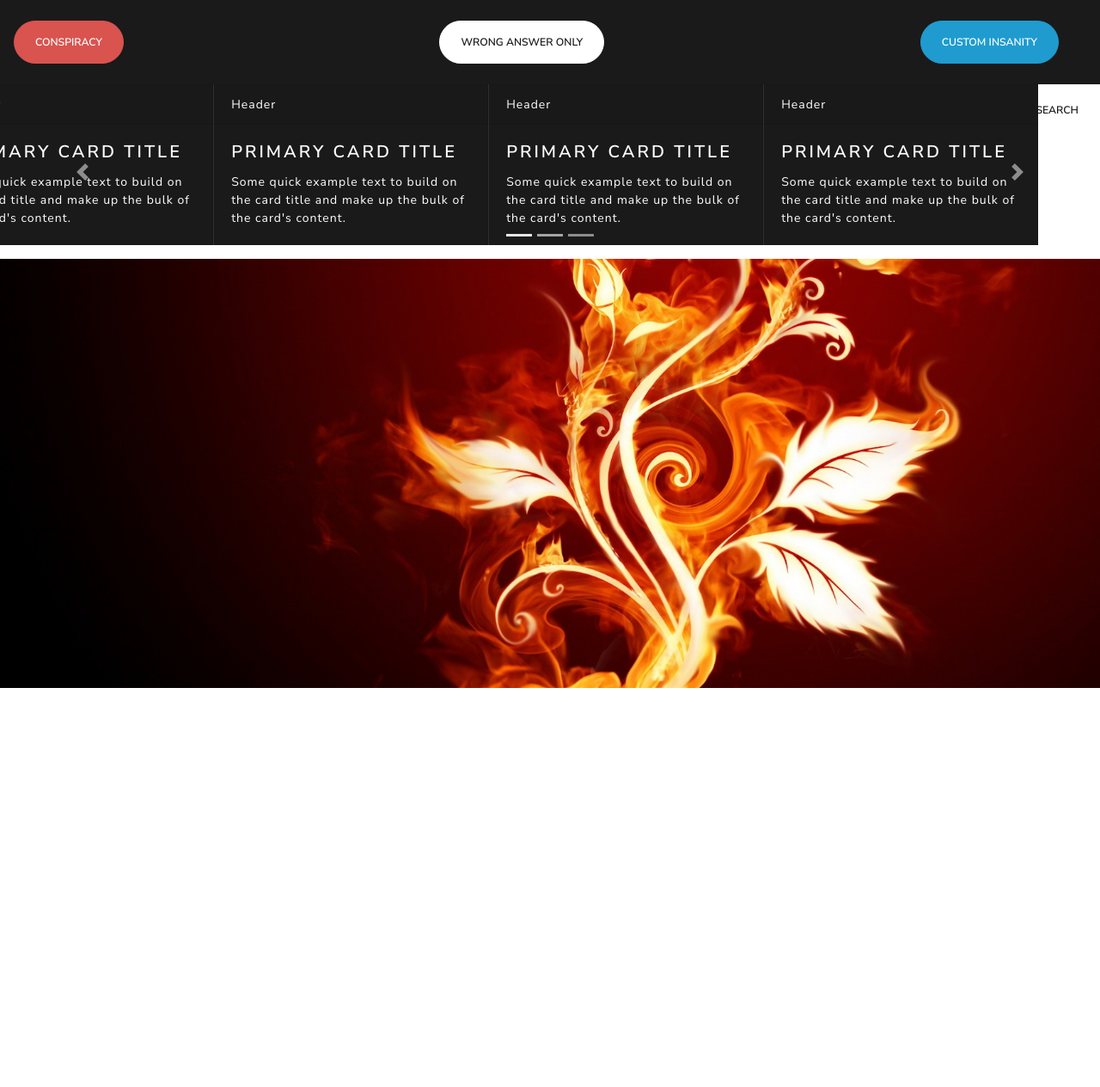
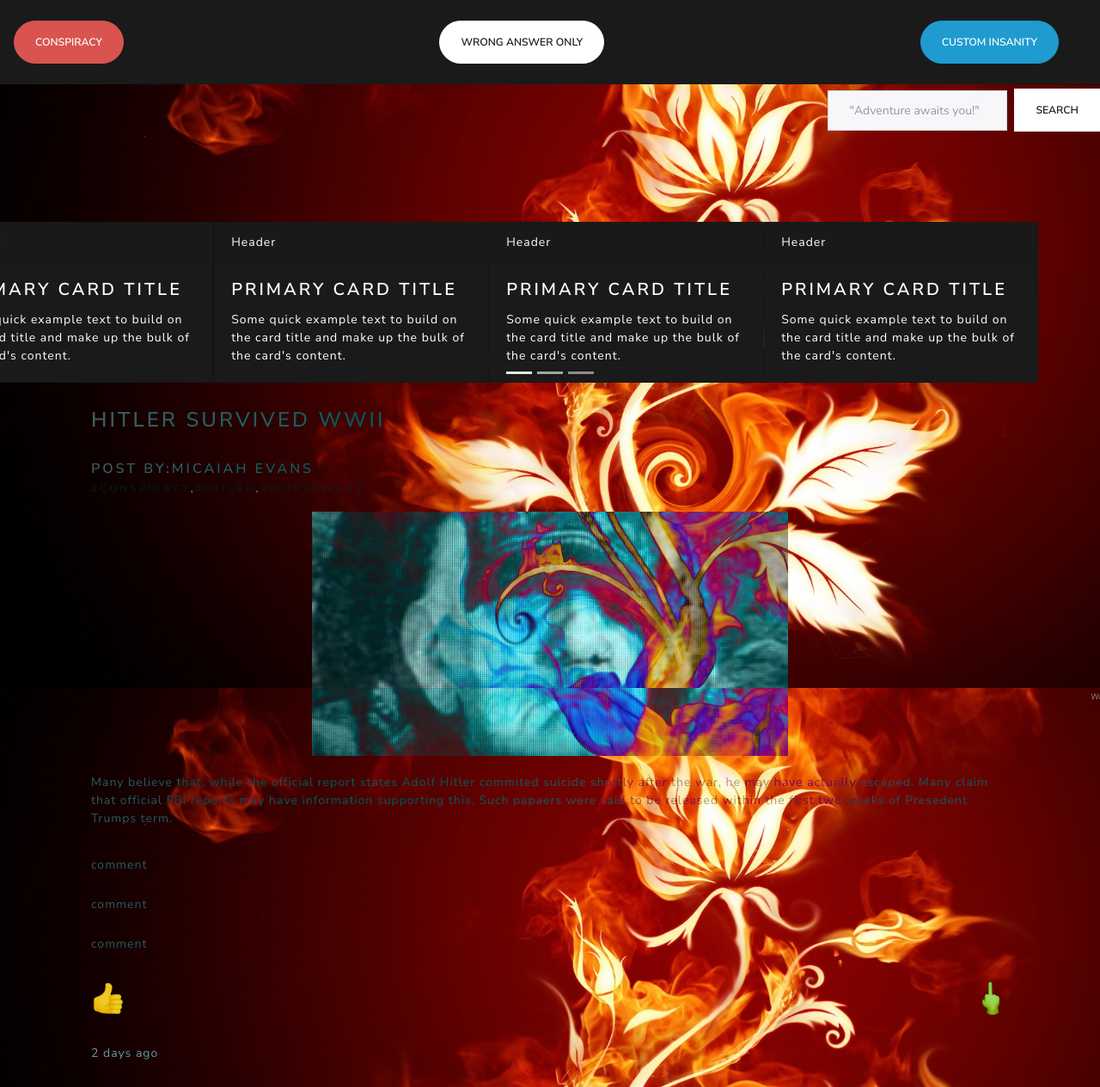
Before and after one commit to dfahn03/Posts-Against-Humanity, a website with bundled scripts: page client/index.html in a window 1280 px wide. Shown: the whole page at 86% size. Before the commit the page ends 800 px from the top, so only its background shows below. Built offline with nearby package versions, Linux system fonts and the light colour scheme; files whose address does not match are found by name.

Commit message:
mOstly done with html

```diff
--- a/client/assets/stylesheet/style.css
+++ b/client/assets/stylesheet/style.css
@@ -1,4 +1,4 @@
-html {
+body {
   background: url("../Abstract-Flowers-HD-Wallpaper.jpg") no-repeat center center fixed;
   -webkit-background-size: cover;
   -moz-background-size: cover;
@@ -30,6 +30,7 @@ html {
   position: fixed;
   right: 0;
   margin-top: 5px;
+  z-index: 1;
 }
 
 .card {
@@ -41,6 +42,36 @@ html {
 justify-content: space-between;
 }
 
-.carousel-item #carouselExampleControls .carousel-inner {
-  background-image: none;
+#carouselTrendingIndicators {
+margin-top: 20vh;
 }
+
+
+.vote-icon {
+height: 40px;
+}
+
+.like-body {
+  justify-content: space-between;
+
+}
+
+.post-img {
+height: auto;
+/* display: inline-block; */
+margin: 0 auto;
+}
+/*
+
+.not-the-d-fleex {
+  justify-content: center;
+} */
+
+
+.individual-post {
+  background-color: #000000bf;
+  mix-blend-mode: difference;
+}
+.mix-text-difference {
+  mix-blend-mode: difference
+}
--- a/client/index.html
+++ b/client/index.html
@@ -6,6 +6,8 @@
   <meta name="viewport" content="width=device-width, initial-scale=1.0">
   <meta http-equiv="X-UA-Compatible" content="ie=edge">
   <link rel="stylesheet" href="https://bootswatch.com/4/lux/bootstrap.css">
+  <link rel="stylesheet" href="https://use.fontawesome.com/releases/v5.8.2/css/all.css"
+    integrity="sha384-oS3vJWv+0UjzBfQzYUhtDYW+Pj2yciDJxpsK1OYPAYjqT085Qq/1cq5FLXAZQ7Ay" crossorigin="anonymous">
   <link rel="shortcut icon" href="assets/GandalfTheHobbitFilmseries.jpg" type="image/x-icon">
   <link rel="stylesheet" href="assets/stylesheet/style.css">
   <title>Posts Against Humanity</title>
@@ -42,7 +44,7 @@
       </form>
     </span>
 
-    <div id="carouselExampleControls" class="carousel slide" data-ride="carousel">
+    <div id="carouselTrendingIndicators" class="carousel slide" data-ride="carousel">
       <ol class="carousel-indicators">
         <li data-target="#carouselExampleIndicators" data-slide-to="0" class="active"></li>
         <li data-target="#carouselExampleIndicators" data-slide-to="1"></li>
@@ -97,16 +99,48 @@
 
         </div>
       </div>
-      <a class="carousel-control-prev" href="#carouselExampleControls" role="button" data-slide="prev">
-        <span class="carousel-control-prev-icon" aria-hidden="true"></span>
-        <span class="sr-only">Previous</span>
-      </a>
-      <a class="carousel-control-next" href="#carouselExampleControls" role="button" data-slide="next">
-        <span class="carousel-control-next-icon" aria-hidden="true"></span>
-        <span class="sr-only">Next</span>
-      </a>
     </div>
 
+
+    <div class="container" id="posts">
+
+
+      <div class="individual-post d-flex not-the-d-fleex card mb-3">
+        <h3 class="mix-text-difference card-header">Hitler Survived WWII</h3>
+        <div class="card-body">
+          <h5 class="mix-text-difference card-title">Post By:Micaiah Evans</h5>
+          <h6 class="card-subtitle text-muted"><a href="#">#conspiracy</a>,<a href="#">#hitler</a>,<a
+              href="#">#worldwar2</a></h6>
+        </div>
+        <img class="post-img" style="width: 50%;" src="/assets/hitler-in-old-age-in-south-america.png" alt="Post image">
+        <div class="card-body">
+          <p class="mix-text-difference card-text">Many believe that, while the official report states Adolf Hitler
+            commited suicide shortly
+            after the war, he may have actually escaped. Many claim that official FBI reports may have information
+            supporting this. Such papaers were said to be released within the first two weeks of Presedent Trumps term.
+          </p>
+        </div>
+        <ul class="comment-section list-group list-group-flush">
+          <li style="background-color: #00000000;" class="comment list-group-item">comment</li>
+          <li style="background-color: #00000000;" class="comment list-group-item">comment</li>
+          <li style="background-color: #00000000;" class="comment list-group-item">comment</li>
+        </ul>
+        <div class="card-body like-body d-flex">
+          <a href="#" class="card-link"><img class="vote-icon"
+              src="assets/thumbs_up_emoji_by_google_pFE_icon.ico"></img></a>
+          <a href="#" class="card-link"><img class="vote-icon" src="assets/1f595_nkA_icon.ico"></img></a>
+        </div>
+        <div class="mix-text-difference card-footer text-muted">
+          2 days ago
+        </div>
+
+
+
+
+
+
+
+      </div>
 
 
 
```
Also changed, not shown: client/assets/1f595.png (added), client/assets/1f595_nkA_icon.ico (added), client/assets/hitler-in-old-age-in-south-america.png (added), client/assets/thumbs-up-emoji-by-google.png (added), client/assets/thumbs_up_emoji_by_google_pFE_icon.ico (added).
